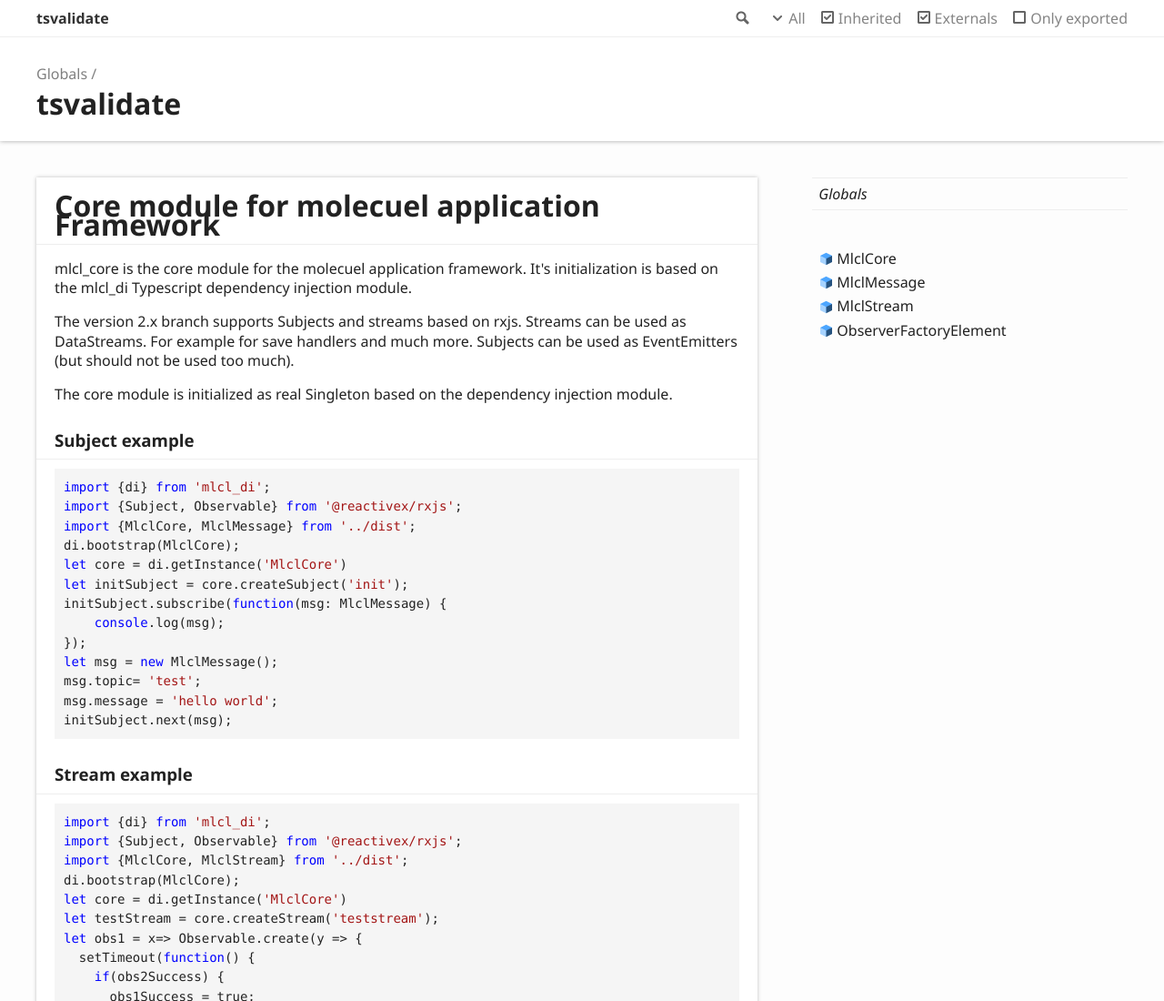
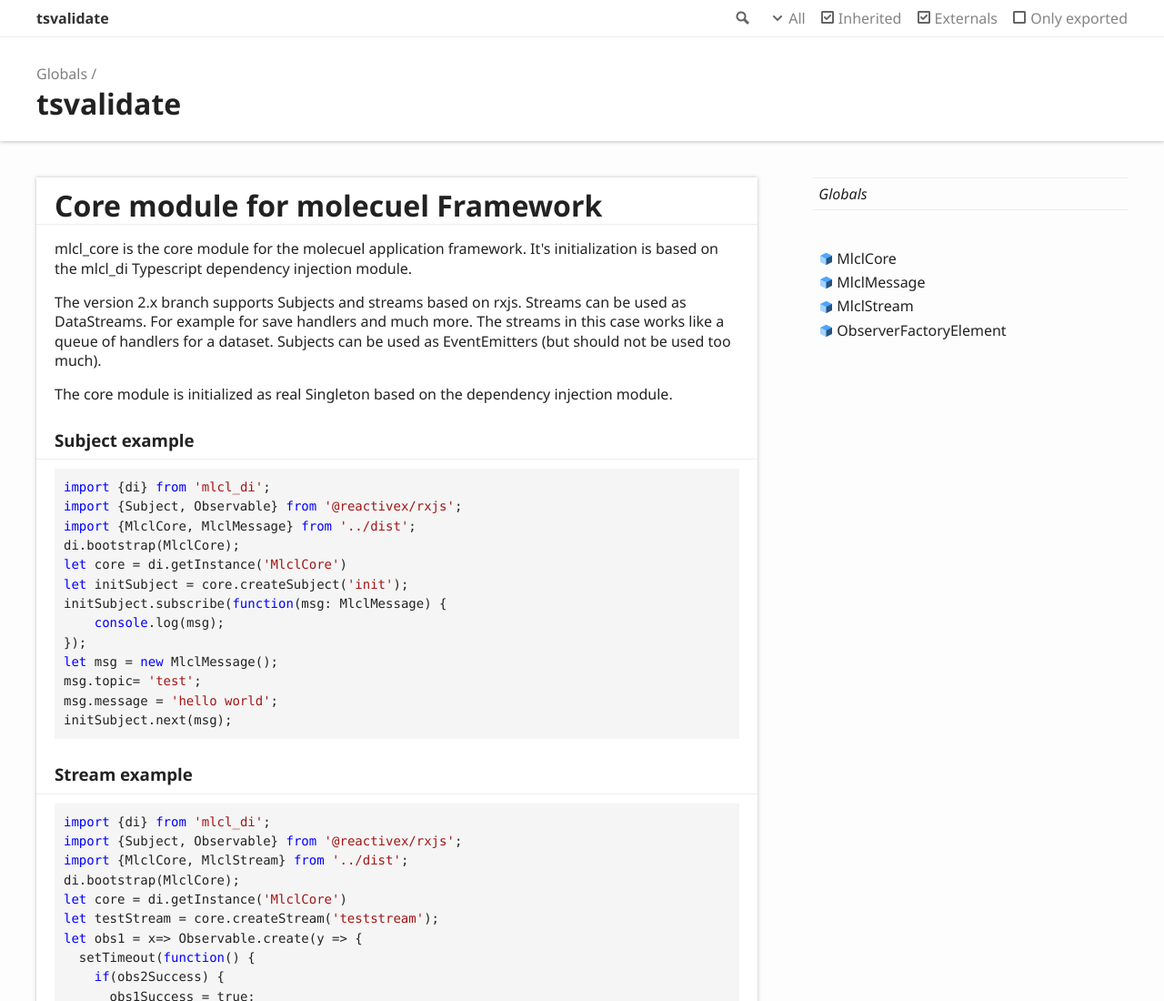
Before and after one commit to molecuel/core, a plain HTML site: page index.html in a window 1280 px wide. Shown: the top 1100 px of the page at 91% size. Drawn offline with Linux system fonts and the light colour scheme.

Commit message:
Update 2016-12-20T17:38:19.060Z

```diff
--- a/index.html
+++ b/index.html
@@ -64,10 +64,10 @@
 	<div class="row">
 		<div class="col-8 col-content">
 			<div class="tsd-panel tsd-typography">
-				<h1 id="core-module-for-molecuel-application-framework">Core module for molecuel application Framework</h1>
+				<h1 id="core-module-for-molecuel-framework">Core module for molecuel Framework</h1>
 				<p>mlcl_core is the core module for the molecuel application framework. It&#39;s initialization is based on the mlcl_di Typescript dependency injection module.</p>
 				<p>The version 2.x branch supports Subjects and streams based on rxjs.
-					Streams can be used as DataStreams. For example for save handlers and much more.
+					Streams can be used as DataStreams. For example for save handlers and much more. The streams in this case works like a queue of handlers for a dataset.
 				Subjects can be used as EventEmitters (but should not be used too much).</p>
 				<p>The core module is initialized as real Singleton based on the dependency injection module.</p>
 				<h3 id="subject-example">Subject example</h3>
```
